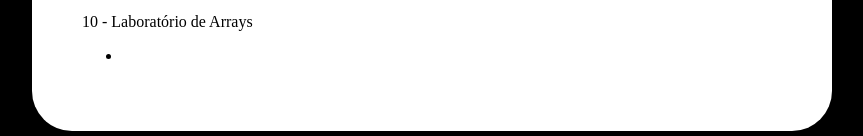
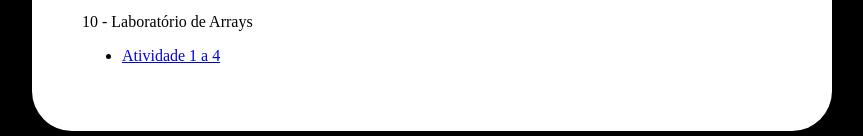
Before and after one commit to mustafaneto/Fundamentos-da-Web, a plain HTML site: page index.html in a window 1280 px wide. Shown: the part 1008-1144 px from the top of the page, without its empty margins (208-1071 px from the left). Drawn offline with Linux system fonts and the light colour scheme.

Commit message:
lab10-01

```diff
--- a/index.html
+++ b/index.html
@@ -84,7 +84,7 @@
       </ul>
       <p>10 - Laboratório de Arrays</p>
       <ul>
-        <li><a href=""></a></li>
+        <li><a href="lab10/index.html">Atividade 1 a 4</a></li>
       </ul>
     </div>
   </body>
```
